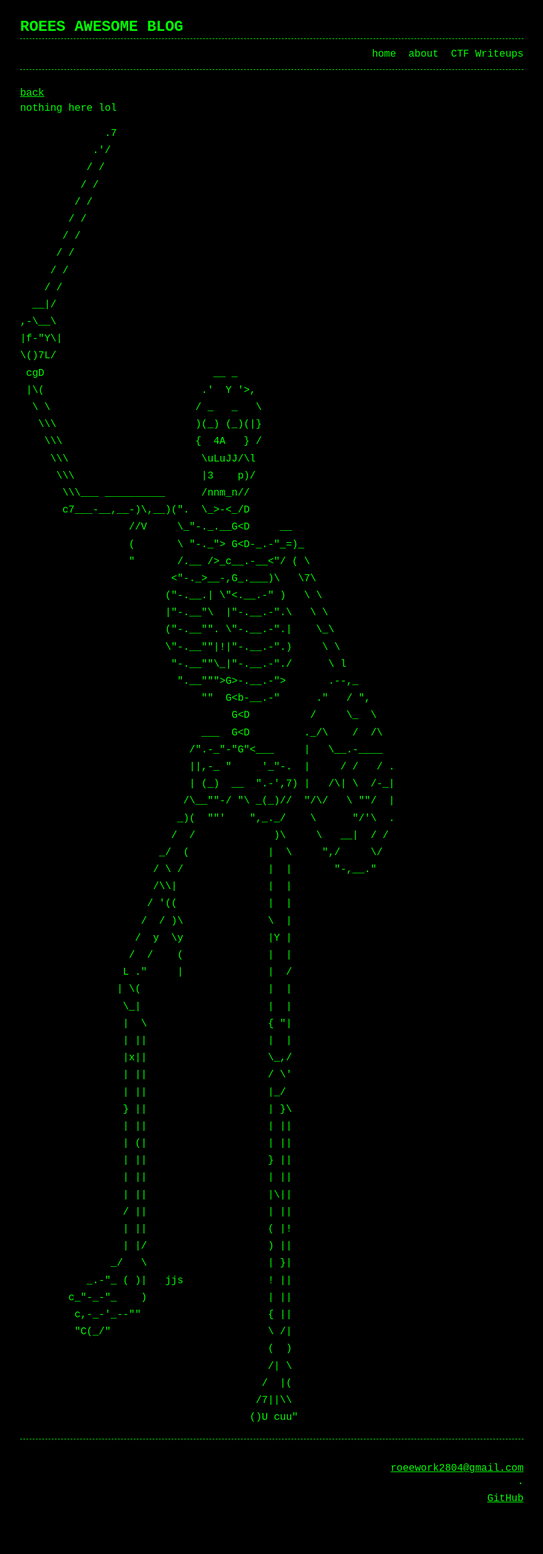
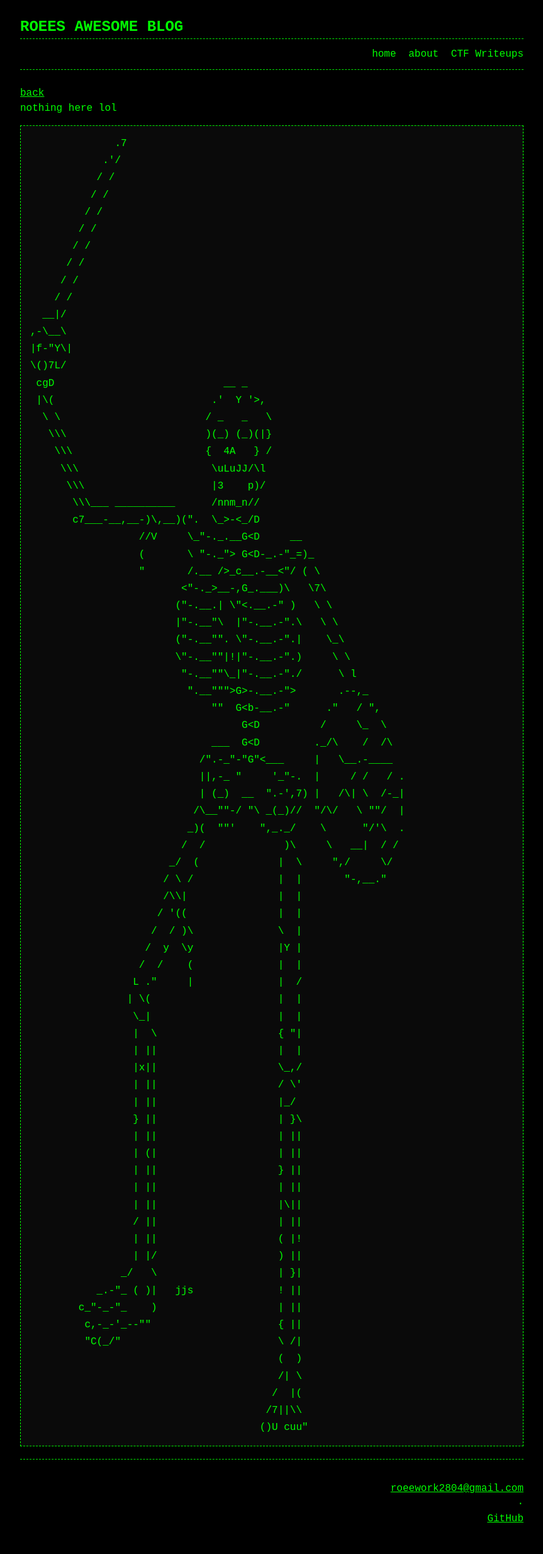
Before and after one commit to RoeeWork/blog, a Jekyll site: the page built from blog/about.markdown, in a window 1280 px wide. Shown: the whole page at 63% size, without its empty margins (208-1071 px from the left). Built offline with Jekyll 4.4.1, drawn with Linux system fonts in a browser that asks for light colours; before the commit the page ends 2436 px from its top, so only the background shows below that.

Commit message:
code borders

```diff
--- a/blog/_sass/base.scss
+++ b/blog/_sass/base.scss
@@ -78,7 +78,17 @@ textarea { vertical-align: top; }
  */
 .lineno { color: var(--code-color-1); margin-right: 15px; }
 figure.highlight { margin: 5px 0; }
-pre { background-color: var(--background-color);  border: none;  padding: 0;  margin: 0;  overflow:auto;  font-size: $base-font-size;  color: var(--text-color);  line-height: 1.7 !important;  font-family: $base-font-family !important; }
+pre {
+  background-color: #0a0a0a;
+  border: 1px dashed var(--base-color);
+  padding: 15px;
+  margin: 15px 0;
+  overflow: auto;
+  font-size: 16px;
+  color: var(--text-color);
+  line-height: 1.7 !important;
+  font-family: "Source Code Pro", monospace !important;
+}
 .highlight .hll { background-color: var(--code-color-2); }
 .highlight .c { color: var(--code-color-1); font-style: italic } /* Comment */
 .highlight .err { color: var(--code-color-3); background-color: var(--code-color-4); } /* Error */
```
